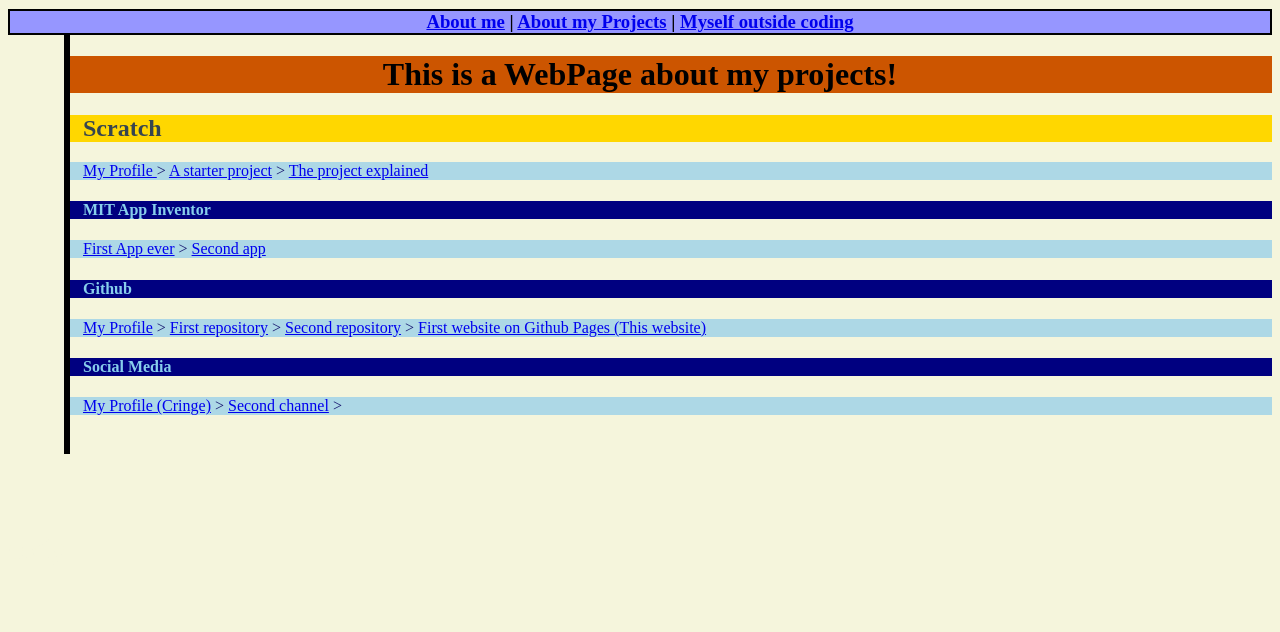
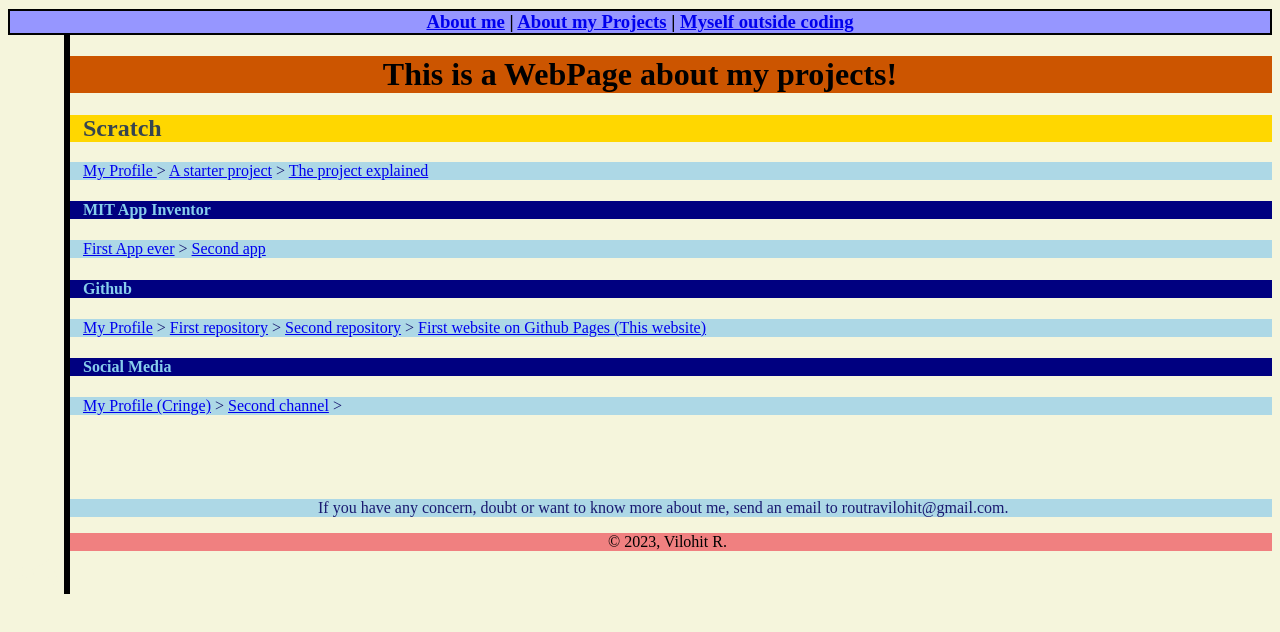
Before and after one commit to Vondstep/Vondstep.github.io, a plain HTML site: page web_2.html in a window 1280 px wide. Drawn offline with Linux system fonts and the light colour scheme.

Commit message:
Is it over..?

```diff
--- a/web_2.html
+++ b/web_2.html
@@ -12,7 +12,7 @@
             }
             #h2_1 {
                 border-left: 6px solid black;
-                height: 430px;
+                height: 570px;
                 position: absolute;
                 left: 5%;
                 color: white;
@@ -27,7 +27,7 @@
             #hider {
                 background-color: beige;
                 position: absolute;
-                padding-top: 500px;
+                padding-top: 520px;
                 color: beige;
             }
             h2 {
@@ -74,6 +74,15 @@
             <a href="https://www.youtube.com/channel/UCFqny8sv1mK_gS1dMfAkiXg" target="_blank">My Profile (Cringe)</a> >
             <a href="https://www.youtube.com/@englishvr5957" target="_blank">Second channel</a> >
         </p>
-        </div>
+        <p style="background-color:beige;">o</p>
+        <p style="background-color:beige;">o</p>
+                <footer>
+            <p style="padding-left: 310px;">
+               If you have any concern, doubt or want to know more about me, send an email to routravilohit@gmail.com.
+            </p>
+            <div style="background-color: lightcoral; padding-left: 600px;">© 2023, Vilohit R.</div>
+            </footer>
+            </div>
+
     </body>
     </html>
```
Also changed, not shown: index.html (+10 -2 lines), web_3.html (+10 -2 lines).
